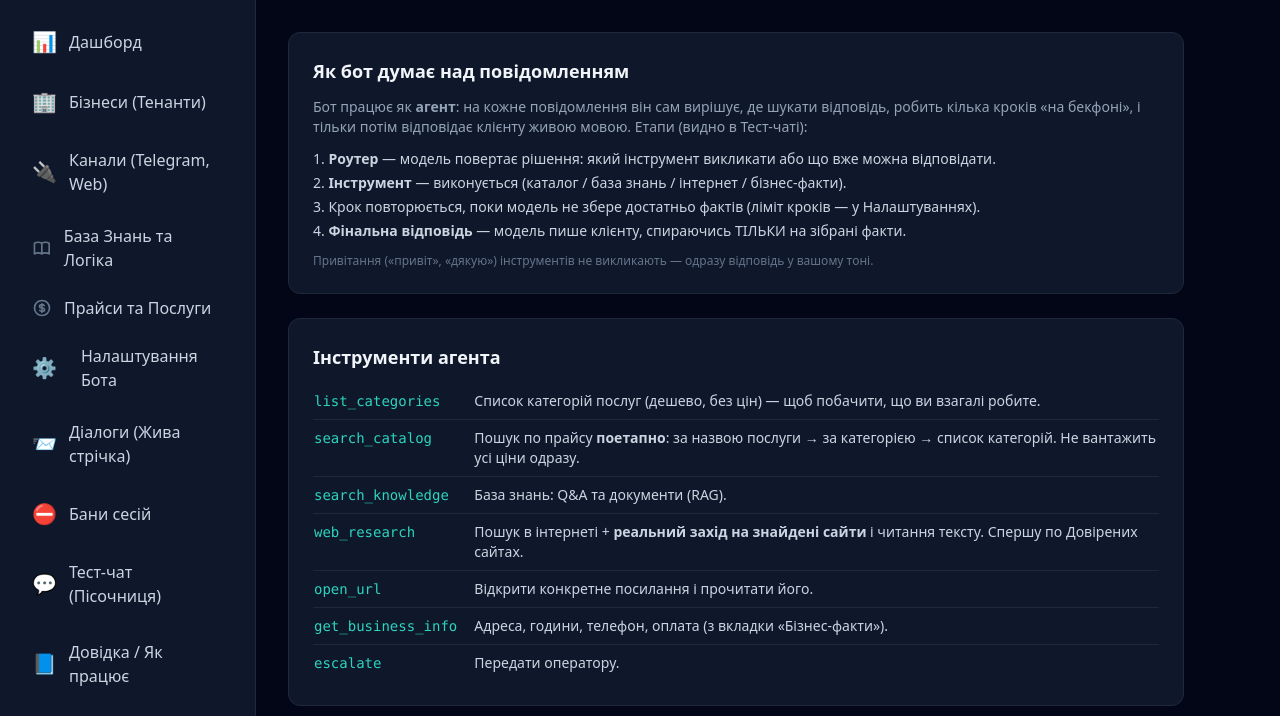
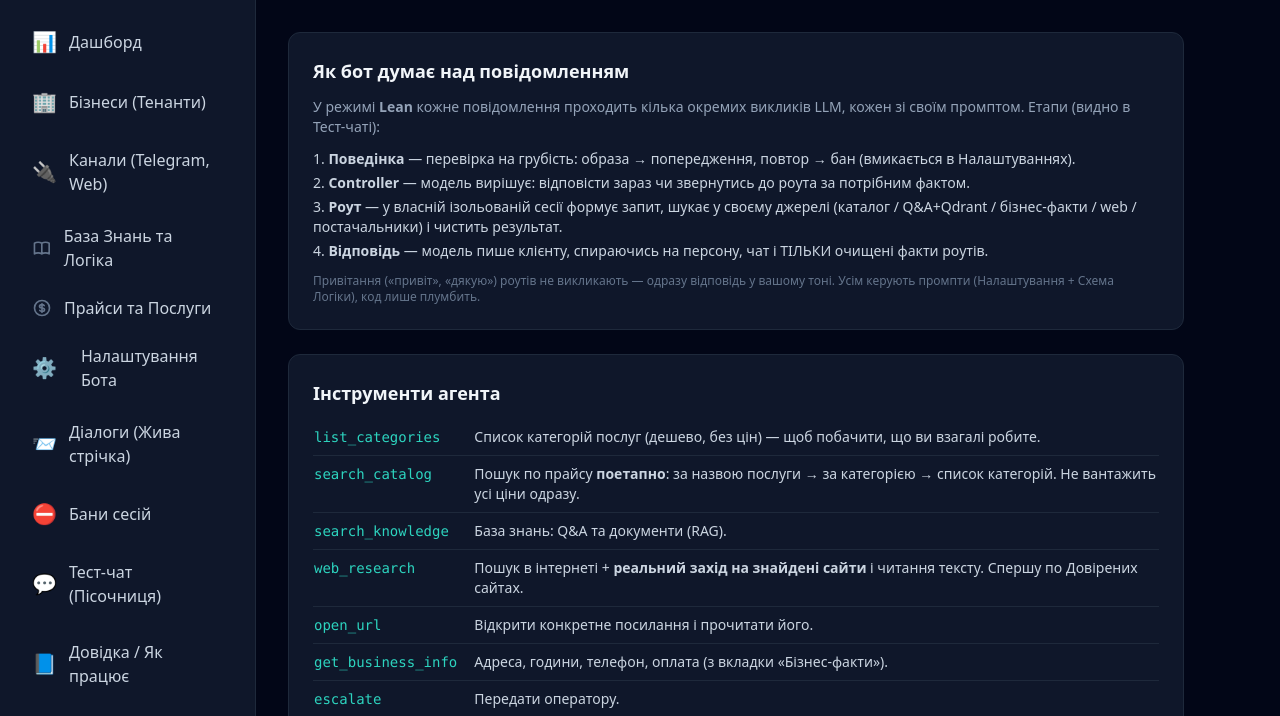
Before and after one commit to Areboot-andrew/ChatBot, a FastAPI app: template chat-gateway/app/admin/templates/help.html in a window 1280 px wide. Shown: the part 64-780 px from the top of the page. Run offline with FastAPI, Linux system fonts and the light colour scheme; the template is opened without the code that fills it, so the values that code supplies are empty; parts of the project's set-up code (start-up, migrations or seed data) failed here and were passed over; some libraries are stand-ins or nearby versions.

Commit message:
docs(admin): update UI explanations to the lean flow
Replaced stale old-pipeline copy across the panel so descriptions match how the
bot actually works now:
- Схема Логіки: 'ГЛОБАЛЬНИЙ ПАЙПЛАЙН (Intent Router->SQL->Qdrant->Fallback)' ->
  lean flow (Поведінка -> Controller -> Route session -> Answer); routing intro
  now says triggers are hints, LLM decides by meaning.
- Прайси: 'Intent Router/CHECK_PRICE/SQL' wording -> route 'каталог' + Answer.
- Довідка: 'Роутер->Інструмент->Фінальна відповідь' -> Lean stages.

Co-Authored-By: Claude Opus 4.8 <noreply@anthropic.com>

```diff
--- a/chat-gateway/app/admin/templates/help.html
+++ b/chat-gateway/app/admin/templates/help.html
@@ -6,14 +6,14 @@
 
   <div class="bg-gray-900 border border-gray-800 rounded-xl p-6">
     <h2 class="text-lg font-semibold text-gray-100 mb-3">Як бот думає над повідомленням</h2>
-    <p class="text-sm text-gray-400 mb-3">Бот працює як <b>агент</b>: на кожне повідомлення він сам вирішує, де шукати відповідь, робить кілька кроків «на бекфоні», і тільки потім відповідає клієнту живою мовою. Етапи (видно в Тест-чаті):</p>
+    <p class="text-sm text-gray-400 mb-3">У режимі <b>Lean</b> кожне повідомлення проходить кілька окремих викликів LLM, кожен зі своїм промптом. Етапи (видно в Тест-чаті):</p>
     <ol class="list-decimal list-inside text-sm text-gray-300 space-y-1">
-      <li><b>Роутер</b> — модель повертає рішення: який інструмент викликати або що вже можна відповідати.</li>
-      <li><b>Інструмент</b> — виконується (каталог / база знань / інтернет / бізнес-факти).</li>
-      <li>Крок повторюється, поки модель не збере достатньо фактів (ліміт кроків — у Налаштуваннях).</li>
-      <li><b>Фінальна відповідь</b> — модель пише клієнту, спираючись ТІЛЬКИ на зібрані факти.</li>
+      <li><b>Поведінка</b> — перевірка на грубість: образа → попередження, повтор → бан (вмикається в Налаштуваннях).</li>
+      <li><b>Controller</b> — модель вирішує: відповісти зараз чи звернутись до роута за потрібним фактом.</li>
+      <li><b>Роут</b> — у власній ізольованій сесії формує запит, шукає у своєму джерелі (каталог / Q&A+Qdrant / бізнес-факти / web / постачальники) і чистить результат.</li>
+      <li><b>Відповідь</b> — модель пише клієнту, спираючись на персону, чат і ТІЛЬКИ очищені факти роутів.</li>
     </ol>
-    <p class="text-xs text-gray-500 mt-3">Привітання («привіт», «дякую») інструментів не викликають — одразу відповідь у вашому тоні.</p>
+    <p class="text-xs text-gray-500 mt-3">Привітання («привіт», «дякую») роутів не викликають — одразу відповідь у вашому тоні. Усім керують промпти (Налаштування + Схема Логіки), код лише плумбить.</p>
   </div>
 
   <div class="bg-gray-900 border border-gray-800 rounded-xl p-6">
--- a/chat-gateway/app/admin/templates/knowledge/prices.html
+++ b/chat-gateway/app/admin/templates/knowledge/prices.html
@@ -159,14 +159,14 @@
 
                 <div class="relative">
                     <div class="absolute -left-[21px] top-1 w-2.5 h-2.5 rounded-full bg-purple-500 ring-4 ring-gray-900"></div>
-                    <p class="font-medium text-purple-300">3. Аналіз наміру (Intent Router)</p>
-                    <p class="text-xs text-gray-400 mt-1">Коли клієнт питає <i>"Скільки коштує заміна екрану?"</i>, бот розуміє намір (CHECK_PRICE) і йде шукати в SQL.</p>
+                    <p class="font-medium text-purple-300">3. Роут «каталог»</p>
+                    <p class="text-xs text-gray-400 mt-1">Коли клієнт питає <i>«Скільки коштує заміна екрану?»</i>, Controller обирає роут каталогу, той формує запит і шукає у цій таблиці цін.</p>
                 </div>
 
                 <div class="relative">
                     <div class="absolute -left-[21px] top-1 w-2.5 h-2.5 rounded-full bg-green-500 ring-4 ring-gray-900"></div>
                     <p class="font-medium text-green-300">4. Точна Відповідь</p>
-                    <p class="text-xs text-gray-400 mt-1">Бот знаходить конкретну послугу, підтягує точну ціну (наприклад 1500 грн) і формулює живу відповідь клієнту без галюцинацій.</p>
+                    <p class="text-xs text-gray-400 mt-1">Роут перевіряє й чистить знайдене, а стадія Answer формулює живу відповідь клієнту лише з підтверджених цін — без галюцинацій.</p>
                 </div>
             </div>
 
```
Also changed, not shown: chat-gateway/app/admin/templates/knowledge/index.html (+15 -24 lines).
